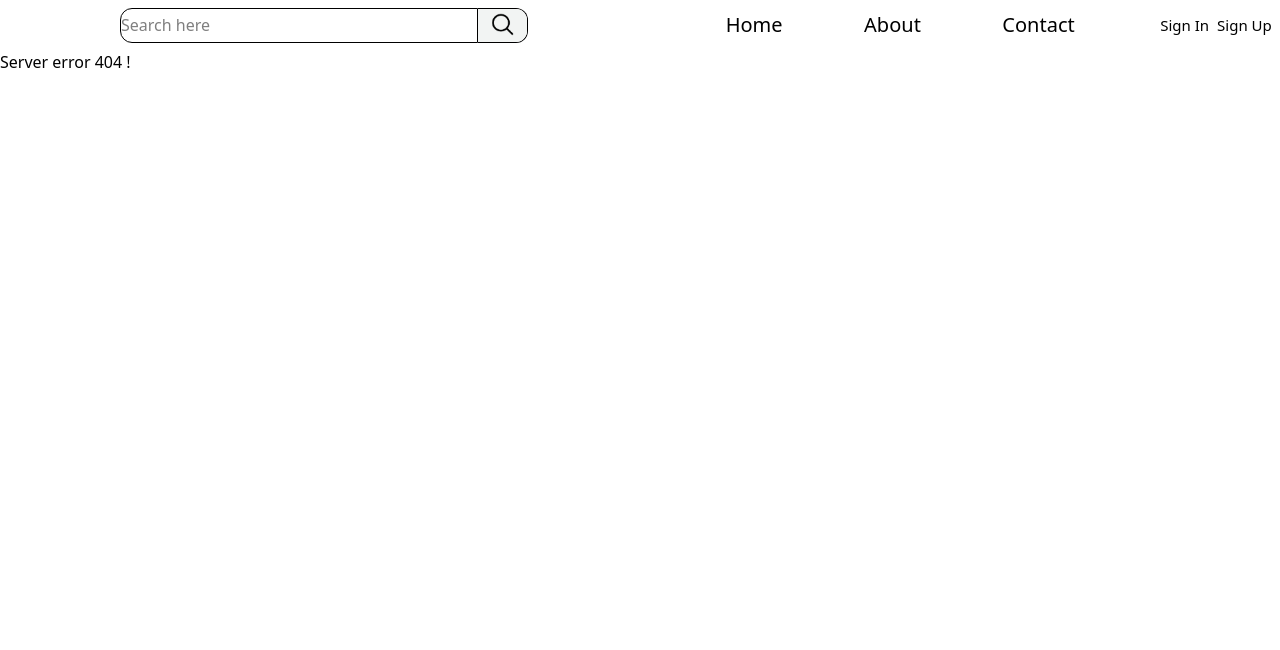
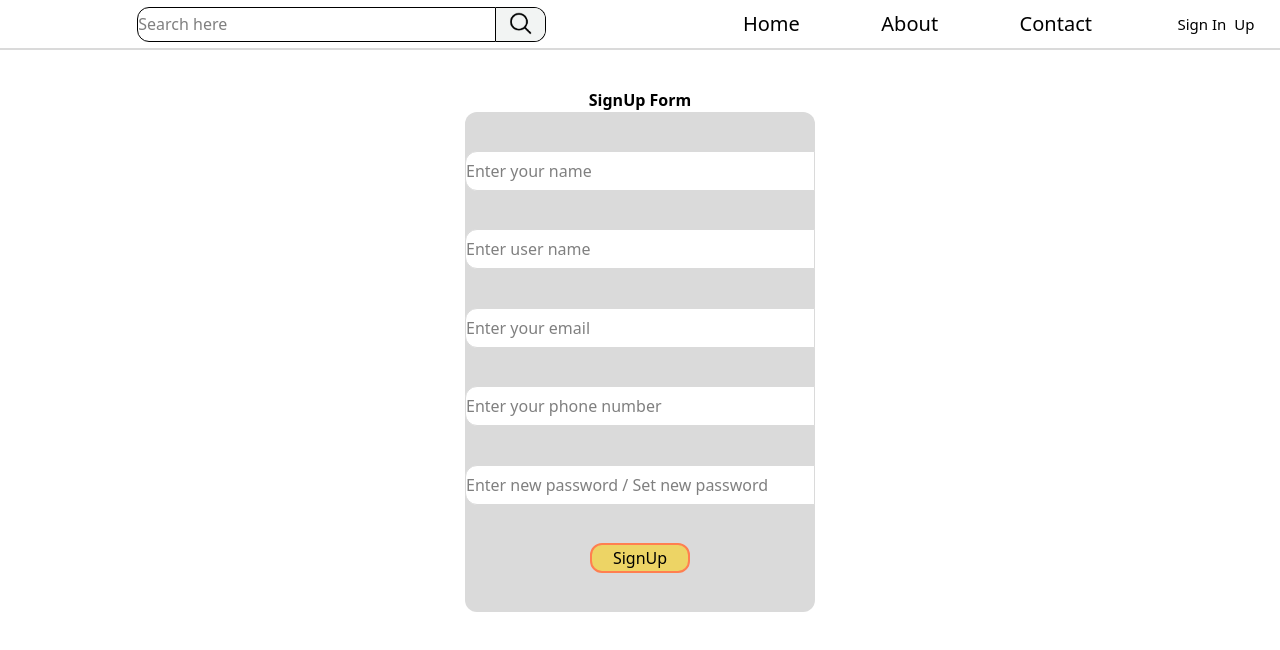
Before and after one commit to Yashraj595/MERN-, a React (Vite) app: page /signup in a window 1280 px wide. Before the commit this address had no page. Shown: the top 650 px of the page. Built offline with nearby package versions, Linux system fonts and the light colour scheme.

Commit message:
Creating Form/connect/SignUp/SignIn

```diff
--- a/src/components/Navigation.css
+++ b/src/components/Navigation.css
@@ -49,6 +49,8 @@ input[type="search"]::-webkit-search-results-decoration {
   justify-content: center;
   background-color: white;
   align-items: center;
+  border-bottom:2px solid #dadada;
+  overflow: hidden;
 }
  input{
   background-color: rgb(255, 255, 255);
@@ -124,6 +126,7 @@ font-size: 55px;
   justify-content: center;
   color:black;
   overflow: hidden;
+
 
 }
 #form{
--- a/src/components/Navigation.jsx
+++ b/src/components/Navigation.jsx
@@ -138,10 +138,10 @@ function menu(){
 
         <nav id="loginid">
           <Link id="form" to="/signin">
-            Sign In
+          Sign In
           </Link>
           <Link id="form" to="/signup">
-            Sign Up
+           Up
           </Link>
         </nav>
       </div>
@@ -166,12 +166,8 @@ function menu(){
           <Link to="/">Home</Link>
           <Link to="/about">About</Link>
           <Link to="/contact">Contact</Link>
-          <Link  to="/signin">
-            Sign In
-          </Link>
-          <Link  to="/signup">
-            Sign Up
-          </Link>
+          <Link  to="/signin"> Sign In </Link>
+          <Link  to="/signup"> Sign Up</Link>
         </div>
       )}
     </>
--- a/src/pages/Contact.jsx
+++ b/src/pages/Contact.jsx
@@ -3,12 +3,17 @@ import Footer from '../components/Footer';
 import './Contact.css'
 
 const Contact = () => {
+
+  function submit(){
+    alert(' Form is Successfully Saved ! ');
+  }
+
   return (
     <>
       <Navigation />
 
       <div id="contactouter">
-        <h2>Contact Form</h2>
+        <h2 className='font-bold'>Contact Form</h2>
         <div id="contatinner">
           <form>
             <input
@@ -36,7 +41,7 @@ const Contact = () => {
               placeholder="Write your message"
             ></textarea>
 
-            <button id='submitbutton' type="submit">Submit</button>
+            <button id='submitbutton' type="submit" onClick={submit}>Submit</button>
           </form>
         </div>
       </div>
--- a/src/pages/SignIn.css
+++ b/src/pages/SignIn.css
@@ -3,12 +3,42 @@
 *{
   padding: 0;
   margin: 0;
+
 }
 
-h1{
-  margin-top: 40%;
-  margin-left: 40%;
-  height: 200px;
-  width: 400px;
+#signupform input{
+  background-color: white;
+  border-radius: 12px;
+  width: 100%;
+
+}
+
+#signupbiggerform{
+width: 100vw;
+background-color: white;
+display: flex;
+justify-content: center;
+flex-direction: column;
+box-shadow:inset;
+}
+
+
+#signupform{
+  height: 400px;
+  width: 230px;
+  background-color: #dadada;
+  display: flex;
+  border: 1px solid #dadada;
+  border-radius: 12px;
+}
+
+
+
+#signupform button{
   border: 2px solid green;
+  border-radius: 12px;
+  min-width:80px ;
+  height: 30px;
+  overflow: hidden;
+  background-color: rgba(255, 255, 0, 0.329);
 }
--- a/src/pages/SignIn.jsx
+++ b/src/pages/SignIn.jsx
@@ -1,15 +1,47 @@
 import './SignIn';
 import React from 'react'
+import './Contact.css'
 import Navigation from '../components/Navigation'
 
 const SignIn = () => {
+
+
+  function submit(){
+    alert("Successfully Logined ")
+  }
   return (
     <>
-      <Navigation/>
-      <h1  >Server error 404 !</h1>
+      <Navigation />
 
+      <div id="contactouter">
+        <h2 className=' font-bold'>Login/Sign In </h2>
+        <div id="contatinner">
+          <form>
+            <input
+              className="forminput"
+              type="text"
+              placeholder="Enter your registered email"
+            />
+
+            <input
+              className="forminput"
+              type="password"
+              placeholder="Enter your password"
+            />
+
+
+
+
+
+
+            <button  onClick={submit} id="submitbutton" type="submit">
+              Login
+            </button>
+          </form>
+        </div>
+      </div>
     </>
-  )
+  );
 }
 
 export default SignIn
--- a/src/pages/SignUp.css
+++ b/src/pages/SignUp.css
@@ -2,4 +2,42 @@
 *{
   padding: 0;
   margin: 0;
+
 }
+
+#signupform input{
+  background-color: white;
+  border-radius: 12px;
+  width: 100%;
+
+}
+
+#signupbiggerform{
+width: 100vw;
+background-color: white;
+display: flex;
+justify-content: center;
+flex-direction: column;
+box-shadow:inset;
+}
+
+
+#signupform{
+  height: 400px;
+  width: 230px;
+  background-color: #dadada;
+  display: flex;
+  border: 1px solid #dadada;
+  border-radius: 12px;
+}
+
+
+
+#signupform button{
+  border: 2px solid green;
+  border-radius: 12px;
+  min-width:80px ;
+  height: 30px;
+  overflow: hidden;
+  background-color: rgba(255, 255, 0, 0.329);
+}
--- a/src/pages/SignUp.jsx
+++ b/src/pages/SignUp.jsx
@@ -1,13 +1,61 @@
-import React from 'react'
-import './SignUp.css'
+import './SignIn';
+import React from 'react';
+import './Contact.css';
 import Navigation from '../components/Navigation';
-const SingUp = () => {
+
+const SignIn = () => {
+  function submit() {
+    alert('Successfully SignUp ');
+  }
   return (
     <>
       <Navigation />
-      <h1>Server error 404 !</h1>
+
+      <div id="contactouter">
+        <h2 className=" font-bold"> SignUp Form</h2>
+        <div id="contatinner">
+          <form>
+            <input
+              className="forminput"
+              type="text"
+              placeholder="Enter your name"
+            />
+
+            <input
+              className="forminput"
+              type="email"
+              placeholder="Enter user name "
+            />
+
+            {/* <label>Phone</label><br /> */}
+            <input
+              className="forminput"
+              type="tel"
+              placeholder="Enter your email"
+            />
+
+            <input
+              className="forminput"
+              type="number"
+              placeholder="Enter your phone number"
+            />
+
+            <input
+              className="forminput"
+              type="password"
+              placeholder="Enter new password / Set new password"
+            />
+
+            {/* <label>Message</label><br /> */}
+
+            <button onClick={submit} id="submitbutton" type="submit">
+              SignUp
+            </button>
+          </form>
+        </div>
+      </div>
     </>
   );
-}
+};
 
-export default SingUp
+export default SignIn;
```
